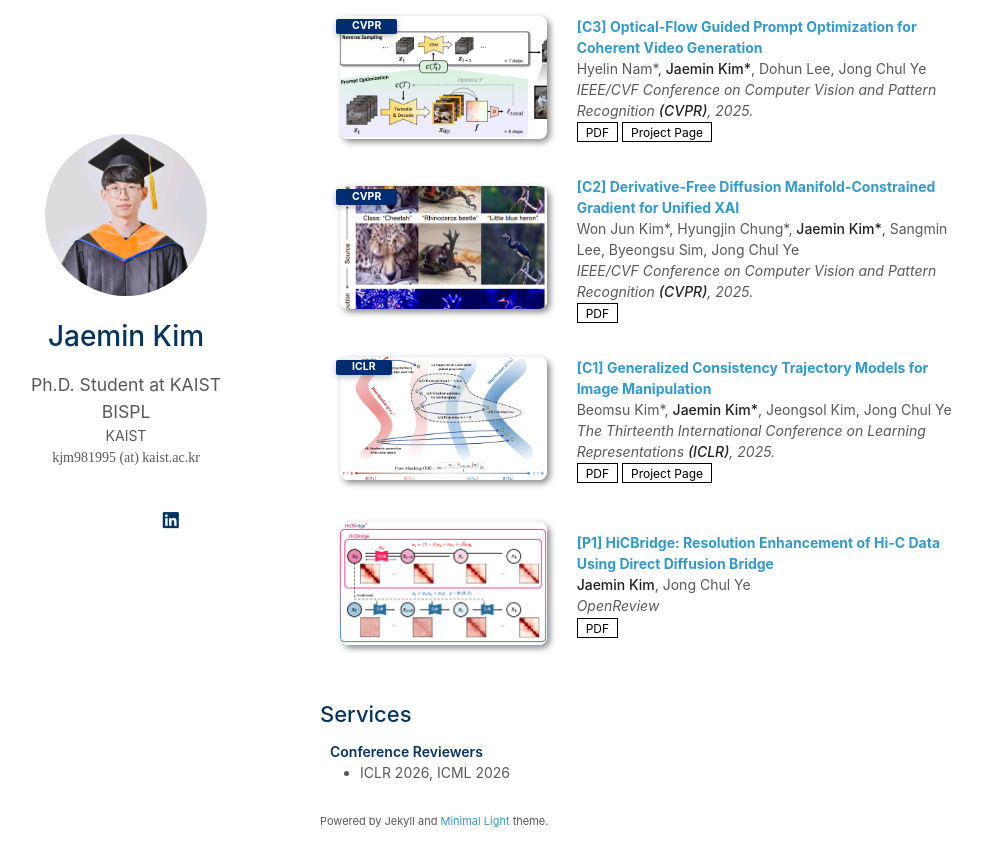
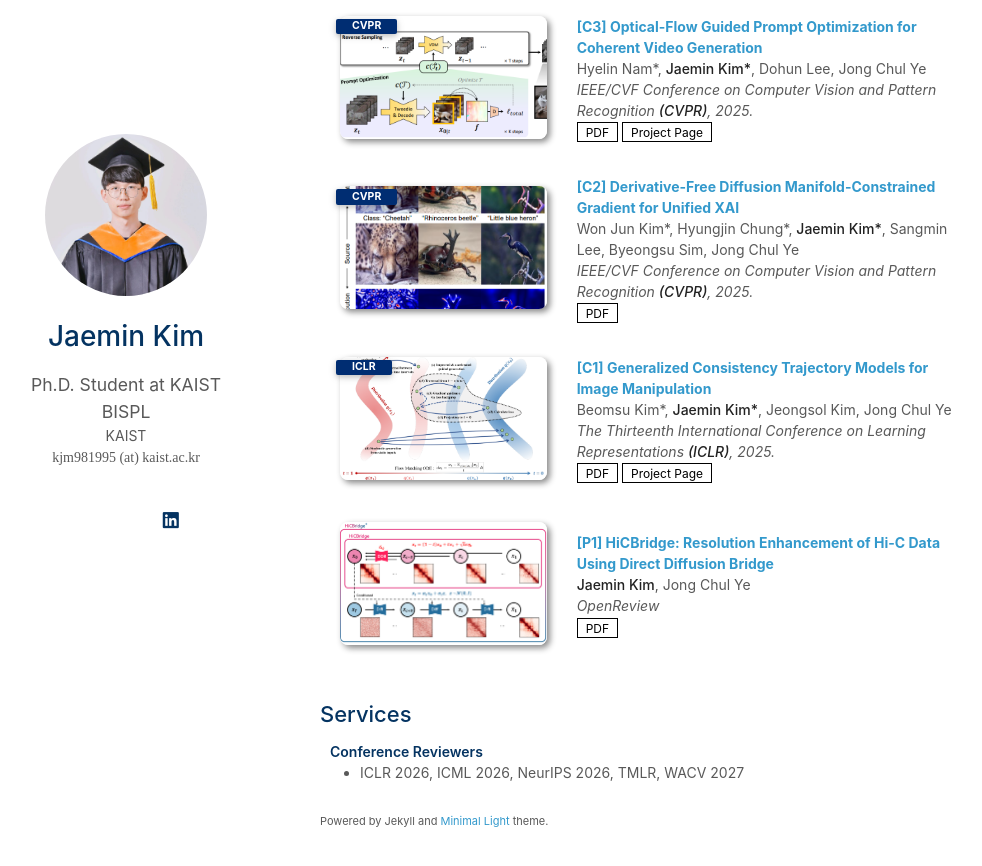
Before and after one commit to kjm981995/kjm981995.github.io, a Jekyll site: the page built from index.md, in a window 1280 px wide and 900 px high, scrolled down 1985 px. Shown: the top 866 px of the window, without its empty margins (150-1132 px from the left). Built offline with Jekyll 4.4.1, drawn with Linux system fonts in a browser that asks for light colours; a style sheet for code colours, icons or effects is not loaded; our own code applies the rules of GitHub Pages for plain Markdown files.

Commit message:
Add additional conference reviewers to services.md

```diff
--- a/_includes/services.md
+++ b/_includes/services.md
@@ -3,5 +3,5 @@
 <h4 style="margin:0 10px 0;">Conference Reviewers</h4>
 
 <ul style="margin:0 0 5px;">
-  <li>ICLR 2026, ICML 2026</li>
+  <li>ICLR 2026, ICML 2026, NeurIPS 2026, TMLR, WACV 2027 </li>
 </ul>
```
